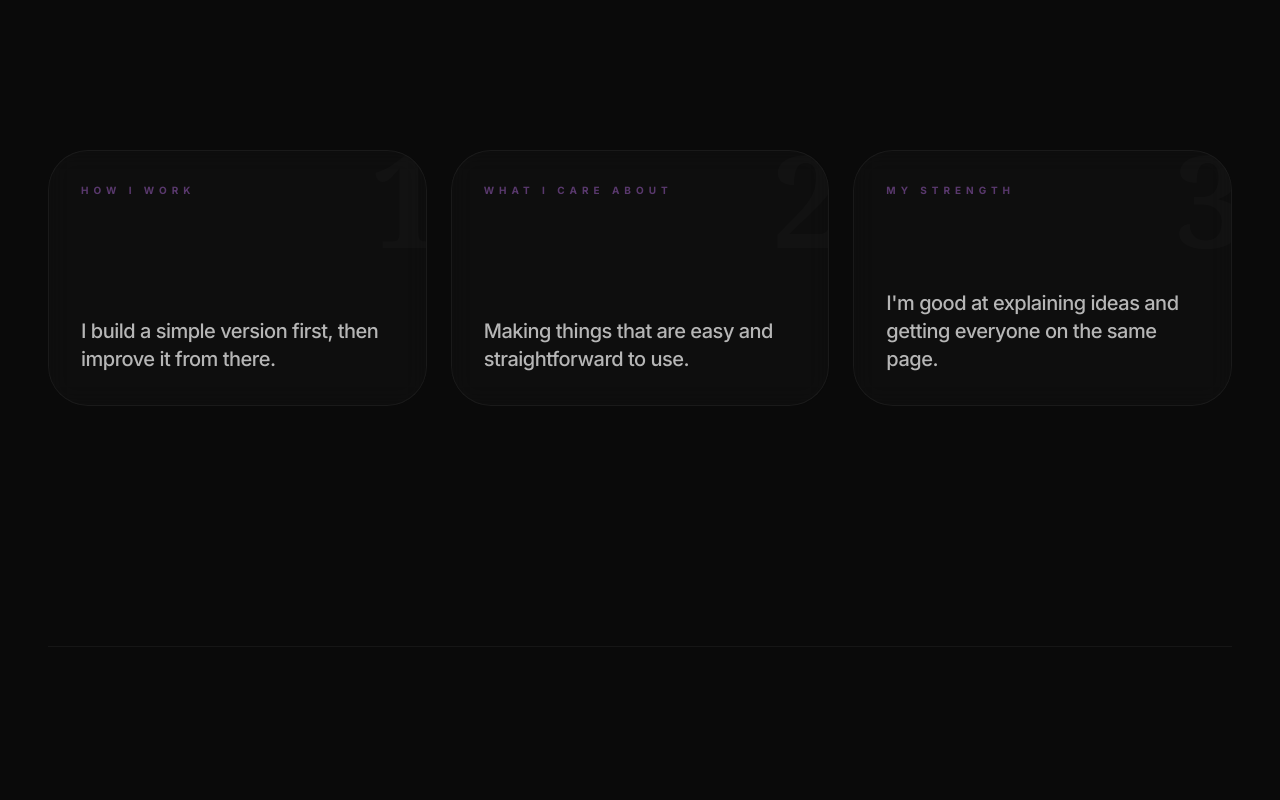
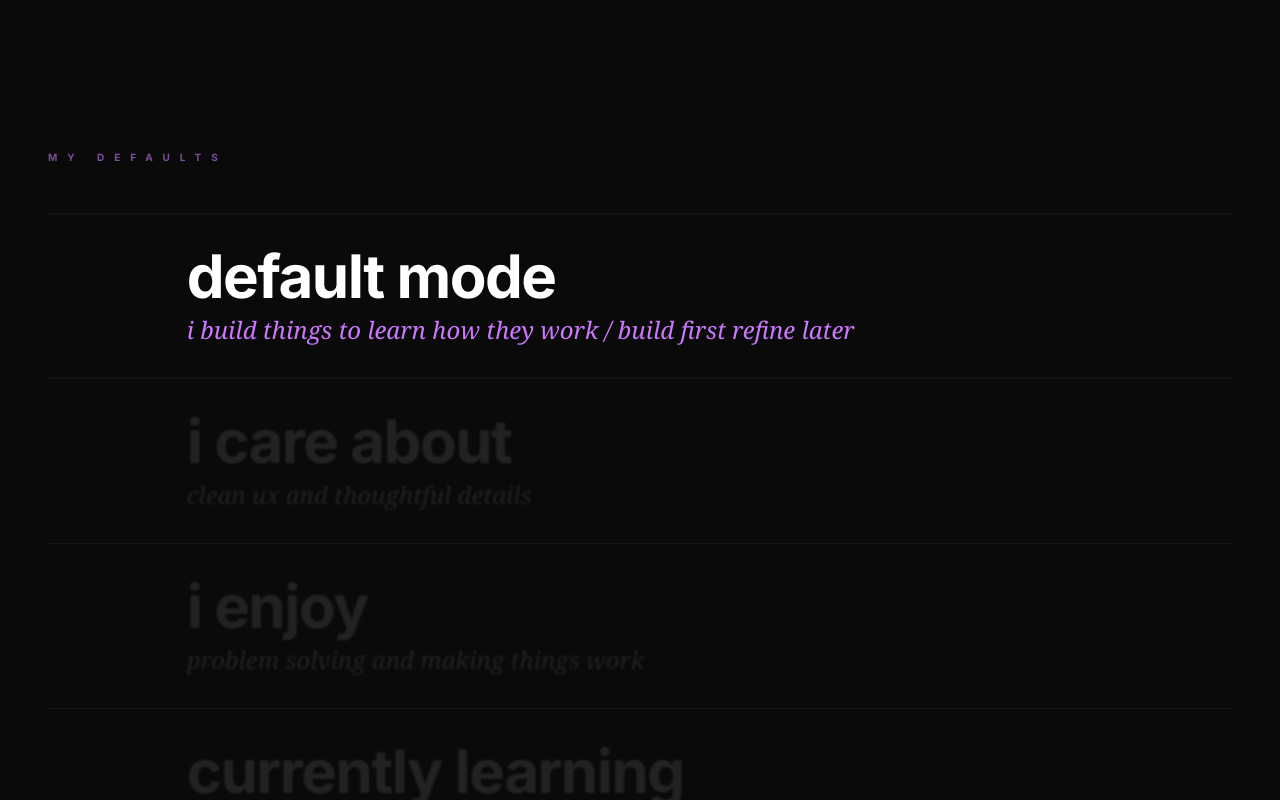
Before and after one commit to peppastanky/yb-portfolio, a React (Vite) app: page / in a window 1280 px wide. Shown: the part 1940-2740 px from the top of the page. Built offline with nearby package versions, Linux system fonts and the light colour scheme.

Commit message:
redesigned my defaults section

```diff
--- a/components/About.tsx
+++ b/components/About.tsx
@@ -1,9 +1,14 @@
 
-import React from 'react';
-import { motion, Variants } from 'framer-motion';
+import React, { useState } from 'react';
+import { motion, Variants, AnimatePresence } from 'framer-motion';
 import { MY_DEFAULTS } from '../constants';
+import Magnetic from './Magnetic';
 
 const About: React.FC = () => {
+  const [scrollIdx, setScrollIdx] = useState<number | null>(null);
+  const [hoverIdx, setHoverIdx] = useState<number | null>(null);
+  const activeIdx = hoverIdx ?? scrollIdx;
+
   const containerVars: Variants = {
     hidden: { opacity: 0 },
     visible: {
@@ -17,7 +22,22 @@ const About: React.FC = () => {
     visible: {
       y: 0,
       opacity: 1,
-      transition: { duration: 1, ease: [0.16, 1, 0.3, 1] }
+      transition: { duration: 1, ease: [0.22, 1, 0.36, 1] }
+    }
+  };
+
+  const listContainerVars: Variants = {
+    visible: {
+      transition: { staggerChildren: 0.05 }
+    }
+  };
+
+  const listItemVars: Variants = {
+    hidden: { y: 20, opacity: 0 },
+    visible: {
+      y: 0,
+      opacity: 1,
+      transition: { duration: 1, ease: [0.22, 1, 0.36, 1] }
     }
   };
 
@@ -27,7 +47,7 @@ const About: React.FC = () => {
         variants={containerVars}
         initial="hidden"
         whileInView="visible"
-        viewport={{ once: false, amount: 0.15 }}
+        viewport={{ once: false, amount: 0.1 }}
         className="relative"
       >
         <div className="mb-40">
@@ -56,7 +76,7 @@ const About: React.FC = () => {
                 initial={{ opacity: 0, scale: 0.95 }}
                 whileInView={{ opacity: 1, scale: 1 }}
                 viewport={{ once: false, amount: 0.2 }}
-                transition={{ duration: 1.5, ease: [0.16, 1, 0.3, 1] }}
+                transition={{ duration: 1.5, ease: [0.22, 1, 0.36, 1] }}
                 className="relative aspect-[4/5] rounded-[3rem] overflow-hidden border border-white/10 glass group"
               >
                 <img
@@ -73,7 +93,7 @@ const About: React.FC = () => {
                 <p className="text-4xl md:text-6xl tracking-tighter text-white/95 leading-none font-light">
                   Hi, I’m <span className="font-serif italic font-normal">Yu Bing</span>.
                 </p>
-                <p className="mt-4 text-base text-white/50 tracking-widest uppercase">
+                <p className="mt-4 text-base text-primary tracking-widest uppercase">
                   Information Systems Student
                 </p>
               </motion.div>
@@ -86,28 +106,77 @@ const About: React.FC = () => {
            </div>
         </div>
 
-        <div className="grid grid-cols-1 md:grid-cols-2 lg:grid-cols-3 gap-6">
+        <div>
+          <div className="overflow-hidden mb-12">
+            <motion.h2 variants={revealVars} className="text-[10px] font-bold uppercase tracking-[1em] text-primary/60">
+              My Defaults
+            </motion.h2>
+          </div>
+          <motion.div
+            variants={listContainerVars}
+            initial="hidden"
+            whileInView="visible"
+            viewport={{ once: false, amount: 0.2 }}
+            className="relative flex flex-col"
+            onMouseLeave={() => setHoverIdx(null)}
+            onViewportLeave={() => setScrollIdx(null)}
+          >
             {MY_DEFAULTS.map((item, idx) => (
               <motion.div
                 key={idx}
-               initial={{ opacity: 0, y: 30 }}
-               whileInView={{ opacity: 1, y: 0 }}
-               viewport={{ once: false, amount: 0.2 }}
-               transition={{ duration: 0.8, delay: idx * 0.05, ease: [0.16, 1, 0.3, 1] }}
-               className="group relative h-64 p-8 glass rounded-[2.5rem] border border-white/5 flex flex-col justify-between overflow-hidden hover:border-primary/30 transition-all duration-700"
+                variants={listItemVars}
+                onMouseEnter={() => setHoverIdx(idx)}
+                onViewportEnter={() => setScrollIdx(idx)}
+                viewport={{ amount: 0.5 }}
+                className="group relative border-t border-white/5"
               >
-                <div className="absolute -right-4 -top-4 text-9xl font-bold text-white/[0.02] group-hover:text-primary/[0.03] transition-colors font-serif">
-                   {idx + 1}
+                <div
+                  className="grid grid-cols-12 items-baseline py-8 px-4 md:px-12"
+                >
+                  <div className="col-span-1">
+                    <motion.span
+                      className="text-xs text-white/20 font-mono"
+                      initial={{ opacity: 0 }}
+                      animate={{ opacity: 1 }}
+                      transition={{ duration: 0.5, delay: 0.5 }}
+                    >
+                      (0{idx + 1})
+                    </motion.span>
                   </div>
-                <h4 className="text-[10px] font-bold uppercase tracking-[0.5em] text-primary/40 group-hover:text-primary transition-colors">
+                  <div className="col-span-11">
+                    <h3 className={`text-4xl md:text-6xl font-bold tracking-tight transition-all duration-700 ${
+                      activeIdx === null || activeIdx === idx ? 'text-white' : 'text-white/10 blur-[1px]'
+                    }`}>
                       {item.label}
-                </h4>
-                <p className="text-xl font-medium tracking-tight text-white/70 group-hover:text-white transition-colors">
+                    </h3>
+                    <p className={`text-xl md:text-2xl italic font-serif font-light pt-2 transition-all duration-700 ${
+                      activeIdx === null ? 'text-white/50' :
+                      activeIdx === idx ? 'text-primary' :
+                      'text-white/10 blur-[1px]'
+                    }`}>
                       {item.value}
                     </p>
-                <div className="absolute bottom-0 left-0 h-1 w-0 bg-primary transition-all duration-700 group-hover:w-full"></div>
+                  </div>
+                </div>
+
+                <AnimatePresence>
+                  {activeIdx === idx && (
+                     <motion.div
+                        initial={{ opacity: 0 }}
+                        animate={{ opacity: 1, transition: { duration: 0.5, delay: 0.1 } }}
+                        exit={{ opacity: 0, transition: { duration: 0.4 } }}
+                        className="pointer-events-none absolute inset-0 -z-10"
+                        aria-hidden
+                      >
+                        <div className="absolute inset-0 bg-gradient-to-r from-transparent via-primary/10 to-transparent opacity-50 blur-3xl"></div>
+                        <div className="absolute inset-y-0 left-1/2 w-[200%] -translate-x-1/2 bg-[radial-gradient(50%_50%_at_50%_50%,rgba(138,92,245,0.08)_0%,rgba(138,92,245,0)_100%)]"></div>
+                     </motion.div>
+                  )}
+                </AnimatePresence>
               </motion.div>
             ))}
+             <div className="border-b border-white/5"></div>
+          </motion.div>
         </div>
       </motion.div>
     </section>
--- a/components/Projects.tsx
+++ b/components/Projects.tsx
@@ -2,8 +2,9 @@
 import React, { useRef, useState } from 'react';
 import { motion, useMotionValue, useSpring, useTransform } from 'framer-motion';
 import { PROJECTS } from '../constants';
+import { Project } from '../types';
 
-const ProjectCard: React.FC<{ project: any; idx: number }> = ({ project, idx }) => {
+const ProjectCard: React.FC<{ project: Project; idx: number }> = ({ project, idx }) => {
   const cardRef = useRef<HTMLDivElement>(null);
 
   const x = useMotionValue(0);
--- a/constants.tsx
+++ b/constants.tsx
@@ -34,9 +34,11 @@ export const PROJECTS: Project[] = [
 ];
 
 export const MY_DEFAULTS: DefaultItem[] = [
-  { label: 'How I Work', value: 'I build a simple version first, then improve it from there.' },
-  { label: 'What I Care About', value: 'Making things that are easy and straightforward to use.' },
-  { label: 'My Strength', value: "I'm good at explaining ideas and getting everyone on the same page." }
+  { label: 'default mode', value: 'i build things to learn how they work / build first refine later' },
+  { label: 'i care about', value: 'clean ux and thoughtful details' },
+  { label: 'i enjoy', value: 'problem solving and making things work' },
+  { label: 'currently learning', value: 'React, TypeScript, and modern frontend patterns.' },
+  { label: 'strength', value: 'explaining ideas clearly and collaborating' }
 ];
 
 export const SKILLS: SkillCategory[] = [
--- a/vite.config.ts
+++ b/vite.config.ts
@@ -1,6 +1,10 @@
 import path from 'path';
 import { defineConfig } from 'vite';
 import react from '@vitejs/plugin-react';
+import { fileURLToPath } from 'url';
+
+const __filename = fileURLToPath(import.meta.url);
+const __dirname = path.dirname(__filename);
 
 export default defineConfig({
   server: {
```
Lines whose indentation alone changed are shown as unchanged.
